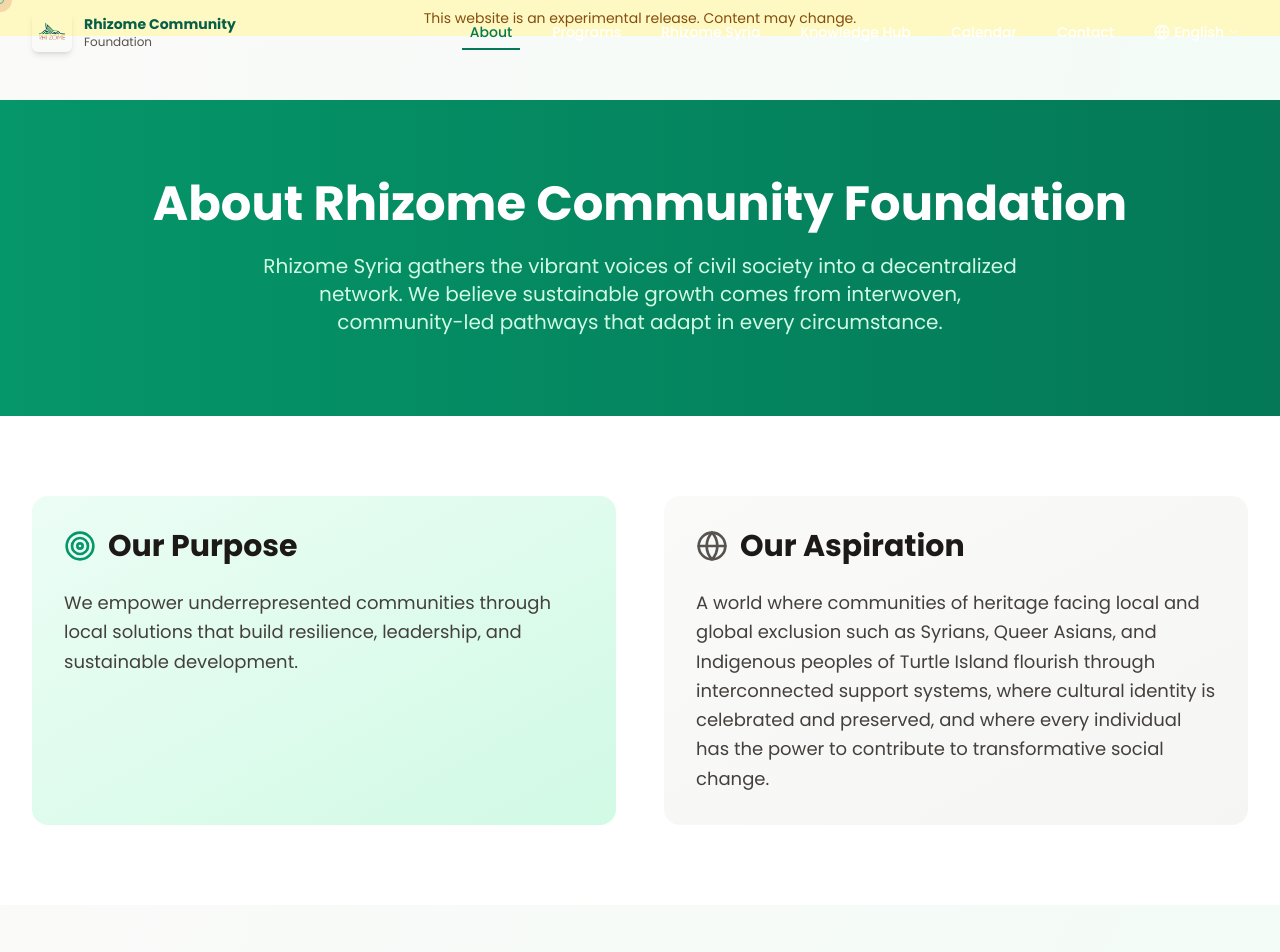
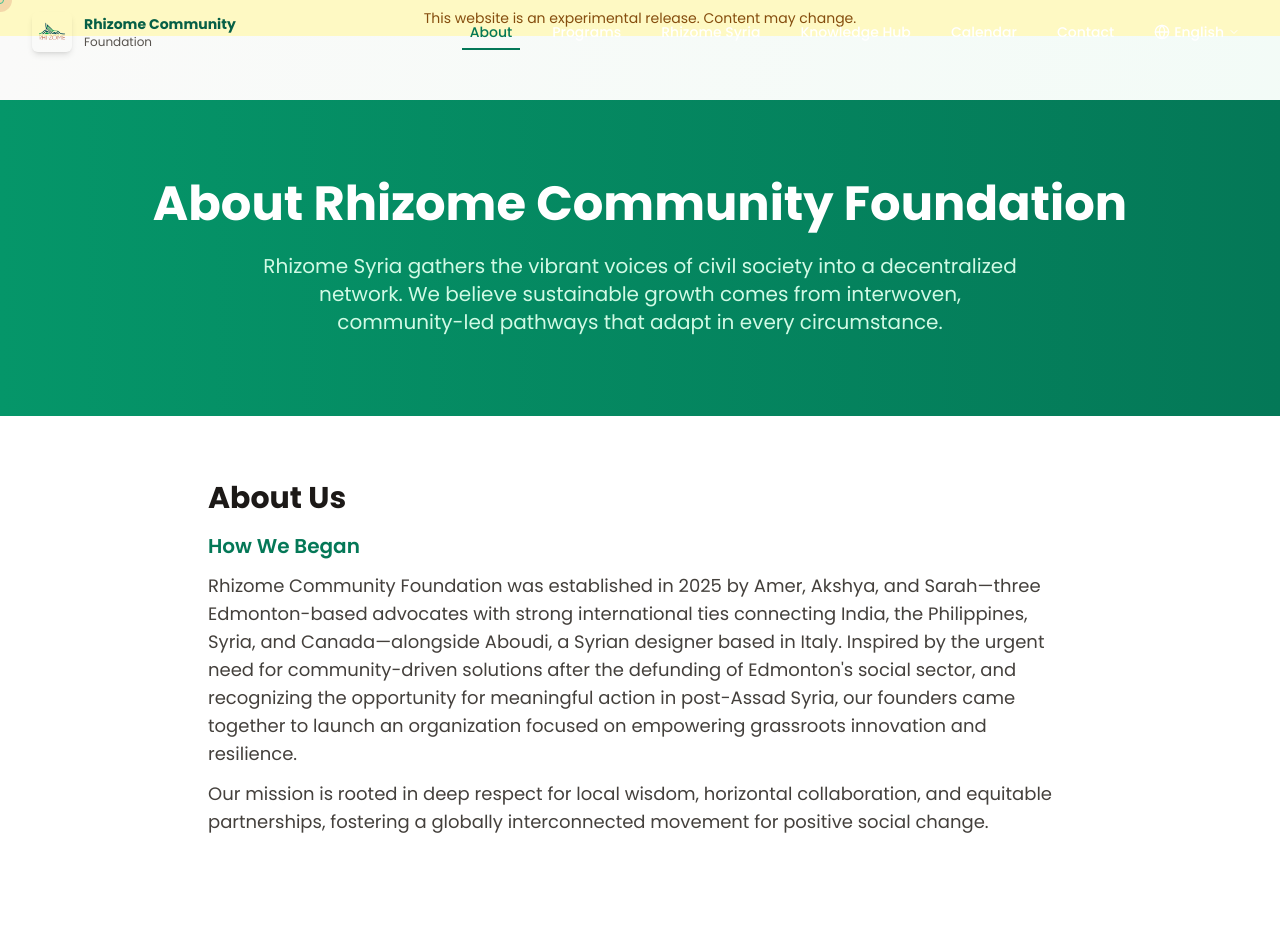
Before and after one commit to RC-Foundation/RCF-, a React (Vite) app: page /about in a window 1280 px wide. Shown: the top 952 px of the page. Built offline with nearby package versions, Linux system fonts and the light colour scheme.

Commit message:
Update AboutPage.tsx

```diff
--- a/src/pages/AboutPage.tsx
+++ b/src/pages/AboutPage.tsx
@@ -209,6 +209,19 @@
         </div>
       </section>
 
+      {/* About Us – How We Began */}
+<section className="py-16 bg-white">
+  <div className="max-w-4xl mx-auto px-4">
+    <h2 className="text-3xl font-bold text-stone-900 mb-4">About Us</h2>
+    <h3 className="text-xl font-semibold text-emerald-700 mb-3">How We Began</h3>
+    <p className="text-lg text-stone-700 mb-3">
+      Rhizome Community Foundation was established in 2025 by Amer, Akshya, and Sarah—three Edmonton-based advocates with strong international ties connecting India, the Philippines, Syria, and Canada—alongside Aboudi, a Syrian designer based in Italy. Inspired by the urgent need for community-driven solutions after the defunding of Edmonton's social sector, and recognizing the opportunity for meaningful action in post-Assad Syria, our founders came together to launch an organization focused on empowering grassroots innovation and resilience.
+    </p>
+    <p className="text-lg text-stone-700">
+      Our mission is rooted in deep respect for local wisdom, horizontal collaboration, and equitable partnerships, fostering a globally interconnected movement for positive social change.
+    </p>
+  </div>
+</section>
       {/* Mission & Vision */}
       <section className="py-20 bg-white">
         <div className="max-w-7xl mx-auto px-4 sm:px-6 lg:px-8">
```
